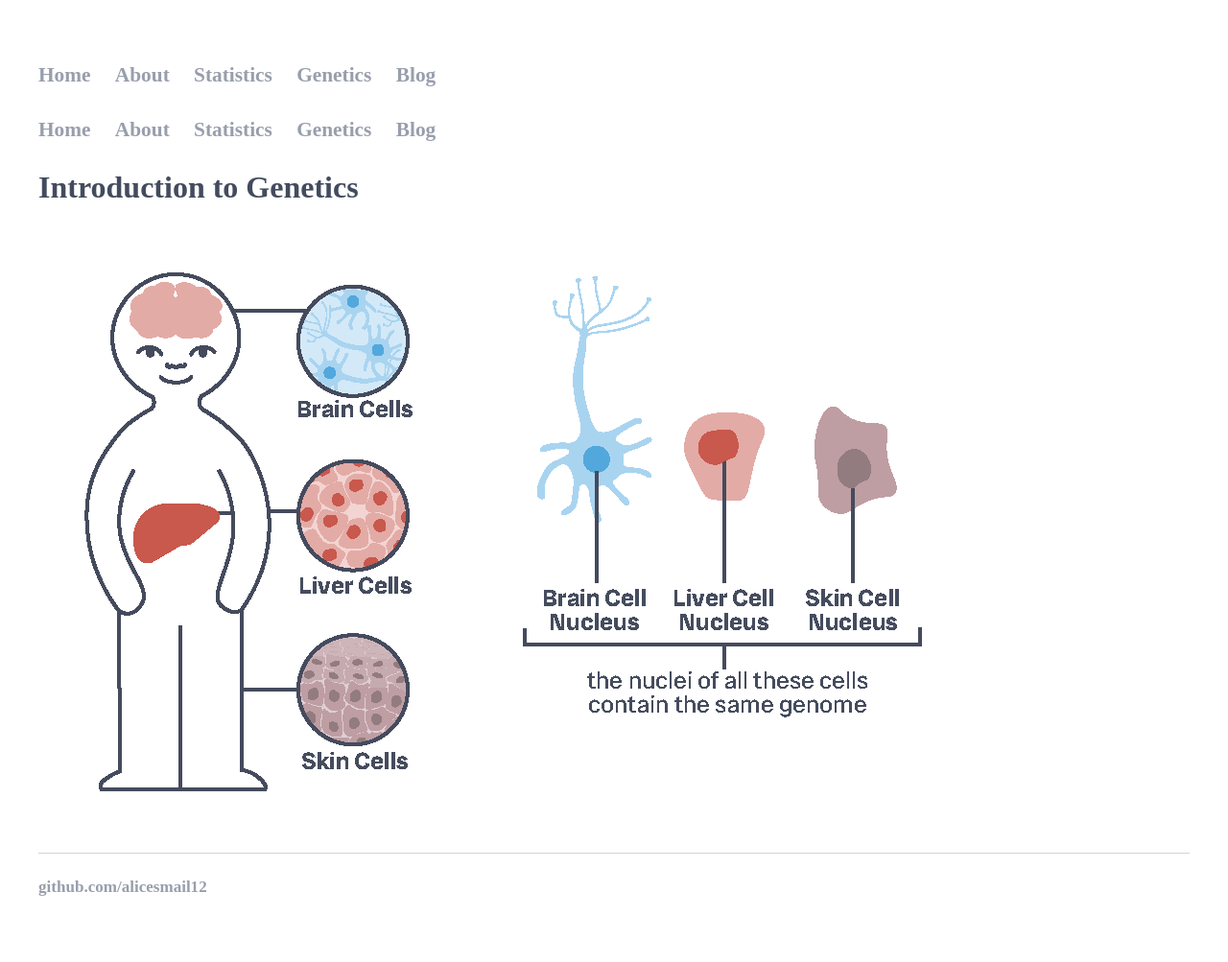
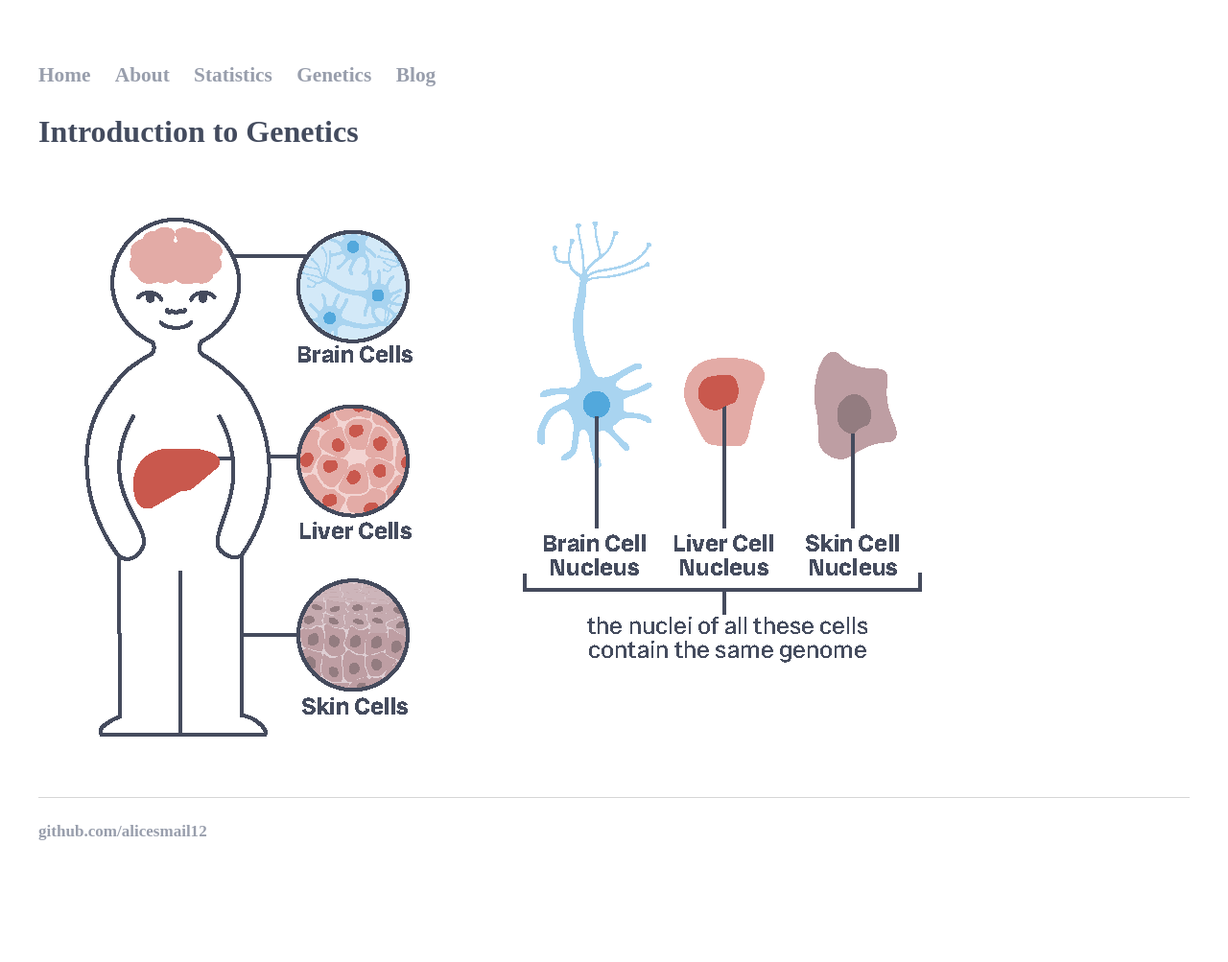
Before and after one commit to alicesmail12/alicesmail12.github.io, a Jekyll site: the page built from Genetics/Introduction-To-Genetics.html, in a window 1280 px wide. Shown: the whole page at 96% size. Built offline with Jekyll 4.4.1, drawn with Linux system fonts in a browser that asks for light colours; some web fonts are replaced; after the commit the page ends 945 px from its top, so only the background shows below that.

Commit message:
Update Introduction-To-Genetics.html

```diff
--- a/Genetics/Introduction-To-Genetics.html
+++ b/Genetics/Introduction-To-Genetics.html
@@ -130,19 +130,11 @@ a:hover {
 
 <body>
 
-<nav>
-<ul>
-    <li><a href="/">Home</a></li>
-    <li><a href="/about">About</a></li>
-    <li><a href="https://alicesmail12.github.io/Statistics">Statistics</a></li>
-    <li><a href="https://alicesmail12.github.io/Genetics">Genetics</a></li>
-    <li><a href="https://alicesmail12.github.io/Blog">Blog</a></li>
-</ul>
-</nav>
-
 
 <h1>
 Introduction to Genetics
 </h1>
 
 <p><img src='images/Intro-Genetics-02.png'></p>
+
+</body>
```
